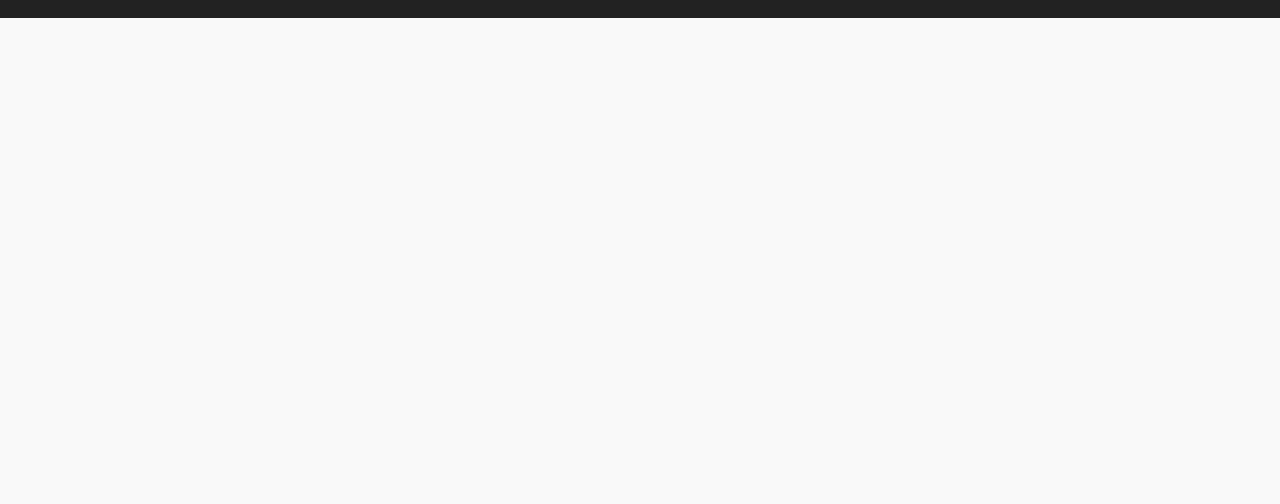
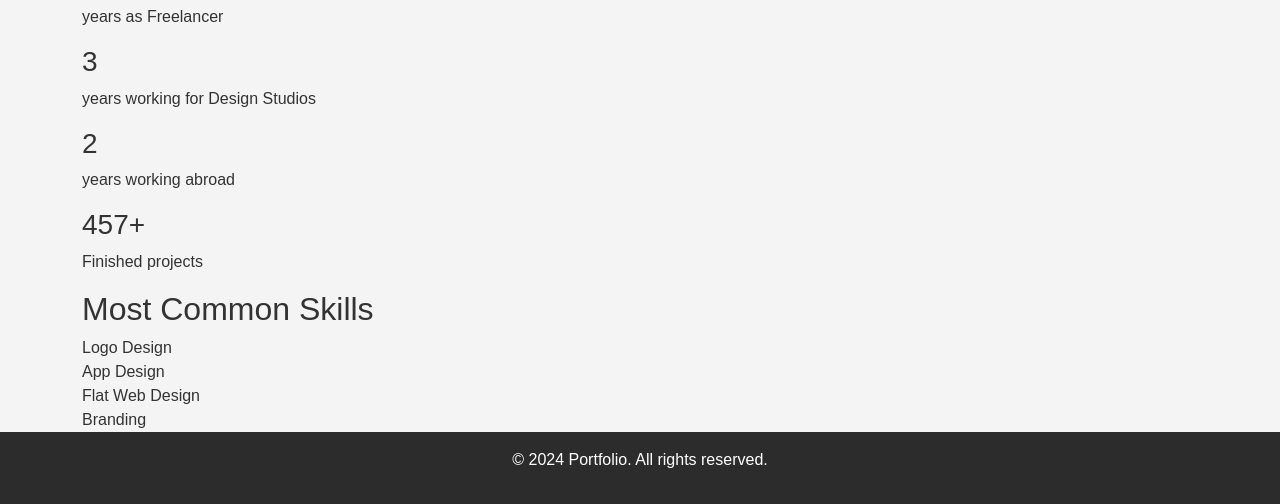
Before and after one commit to Malfade/LightAcademy_demoVersion.github.io, a plain HTML site: page html/portfolio/portfolio.html in a window 1280 px wide. Shown: the part 772-1276 px from the top of the page. Before the commit the page ends 800 px from the top, so only its background shows below. Drawn offline with nearby package versions, Linux system fonts and the light colour scheme; files that its build step writes are made by us from their sources; files whose address does not match are found by name.

Commit message:
Update Files and Path to Files

```diff
--- a/html/portfolio/portfolio.html
+++ b/html/portfolio/portfolio.html
@@ -29,7 +29,7 @@
         </div>
     </nav>
 
-        <link rel="stylesheet" href="/css/portfolio.css">
+    <link rel="stylesheet" href="../css/styles.css">
         <script src="https://unpkg.com/scrollreveal"></script>
     </head>
 <body>
```
